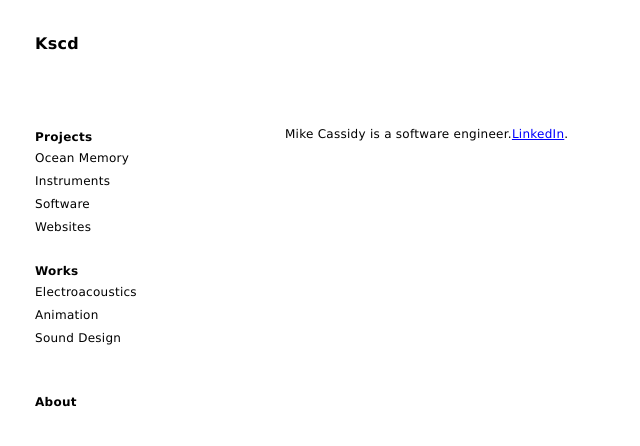
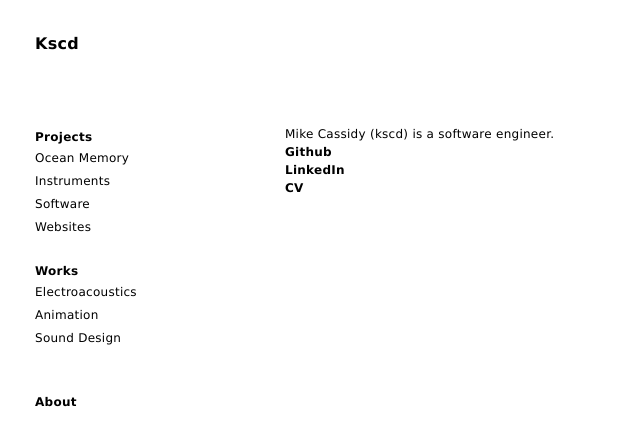
Before and after one commit to Mcas4150/NewPortfolio, a React (Create React App) app: page /about in a window 1280 px wide. Shown: the top 446 px of the page, without its empty margins (0-640 px from the left). Built offline with nearby package versions, Linux system fonts and the light colour scheme.

Commit message:
additional descriptions

```diff
--- a/src/components/info/About.js
+++ b/src/components/info/About.js
@@ -1,12 +1,30 @@
 import React, { Component } from "react";
+import styled from "@emotion/styled";
 
 export default class About extends Component {
   render() {
     return (
       <div>
-        Mike Cassidy is a software engineer.
-        <a href="https://www.linkedin.com/in/mcas4150">LinkedIn</a>.
+        Mike Cassidy (kscd) is a software engineer.
+        <Links>
+          <Link href="https://www.github.com/mcas4150">Github</Link>
+          <Link href="https://www.linkedin.com/in/mcas4150">LinkedIn</Link>
+          <Link href="#">CV</Link>
+        </Links>
       </div>
     );
   }
 }
+
+const Links = styled.div`
+  display: flex;
+  flex-direction: column;
+  text-decoration: none;
+  font-weight: bold;
+  cursor: pointer;
+`;
+
+const Link = styled.a`
+  text-decoration: none;
+  color: black;
+`;
--- a/src/components/info/projects/Instruments.js
+++ b/src/components/info/projects/Instruments.js
@@ -4,8 +4,10 @@ export default class Instruments extends Component {
   render() {
     return (
       <div>
-        Current building Sound Sculptures for Stanford's Instrument Building
-        2021 Summer Workshop
+        Currently building Sound Sculptures for Stanford's 2021 Summer Workshop {" "}
+        <a href="https://ccrma.stanford.edu/workshops/designing-physical-interactions">
+          Designing Physical Interactions for Music
+        </a>
       </div>
     );
   }
--- a/src/components/info/projects/OceanMemory.js
+++ b/src/components/info/projects/OceanMemory.js
@@ -4,6 +4,7 @@ export default class OceanMemory extends Component {
   render() {
     return (
       <div>
+        <h1>Ocean Memory Project</h1>
         <iframe
           width="560"
           height="315"
@@ -14,9 +15,11 @@ export default class OceanMemory extends Component {
           allowfullscreen
         ></iframe>
         <p>
+          In spring 2021, I participated in a workshop for the{" "}
           <a href="https://ccrma.stanford.edu/~brg/soniOM/">
             Ocean Memory Project
-          </a>
+          </a>{" "}
+          . ecology through sonification practices.
         </p>
         <p>
           Coral Reef data measuring gene expression in response to temperature
--- a/src/components/info/projects/Software.js
+++ b/src/components/info/projects/Software.js
@@ -6,7 +6,7 @@ export default class Software extends Component {
   render() {
     return (
       <div>
-        <h1>software</h1>
+        <h1>Software</h1>
         <ProphetImg src={Prophet} />A vst plugin of the Sequential Circuits'
         Pro-One Monosynth, built using the C++ Juce Framework.
         <a href="https://github.com/Mcas4150/PropheCPlusPlus">Github</a>
--- a/src/components/info/projects/Websites.js
+++ b/src/components/info/projects/Websites.js
@@ -2,6 +2,14 @@ import React, { Component } from "react";
 
 export default class Websites extends Component {
   render() {
-    return <div>websites</div>;
+    return (
+      <div>
+        <h1>Websites</h1>
+        <p>
+          Since learning to code in 2017, I've worked as a freelance and
+          contract web developer for many organizations and projects
+        </p>
+      </div>
+    );
   }
 }
--- a/src/components/info/works/Electroacoustics.js
+++ b/src/components/info/works/Electroacoustics.js
@@ -4,6 +4,7 @@ export default class Electroacoustics extends Component {
   render() {
     return (
       <div>
+        <h1>Electroacoustics</h1>
         <iframe
           width="100%"
           height="166"
--- a/src/components/info/works/WorksList.js
+++ b/src/components/info/works/WorksList.js
@@ -5,7 +5,7 @@ export default class WorksList extends Component {
   render() {
     return (
       <div>
-        {" "}
+        <h1>Animations</h1>
         <Processing></Processing>
         <iframe
           width="560"
```
Also changed, not shown: 1 other file (tests, documents, lock files or other folders).
